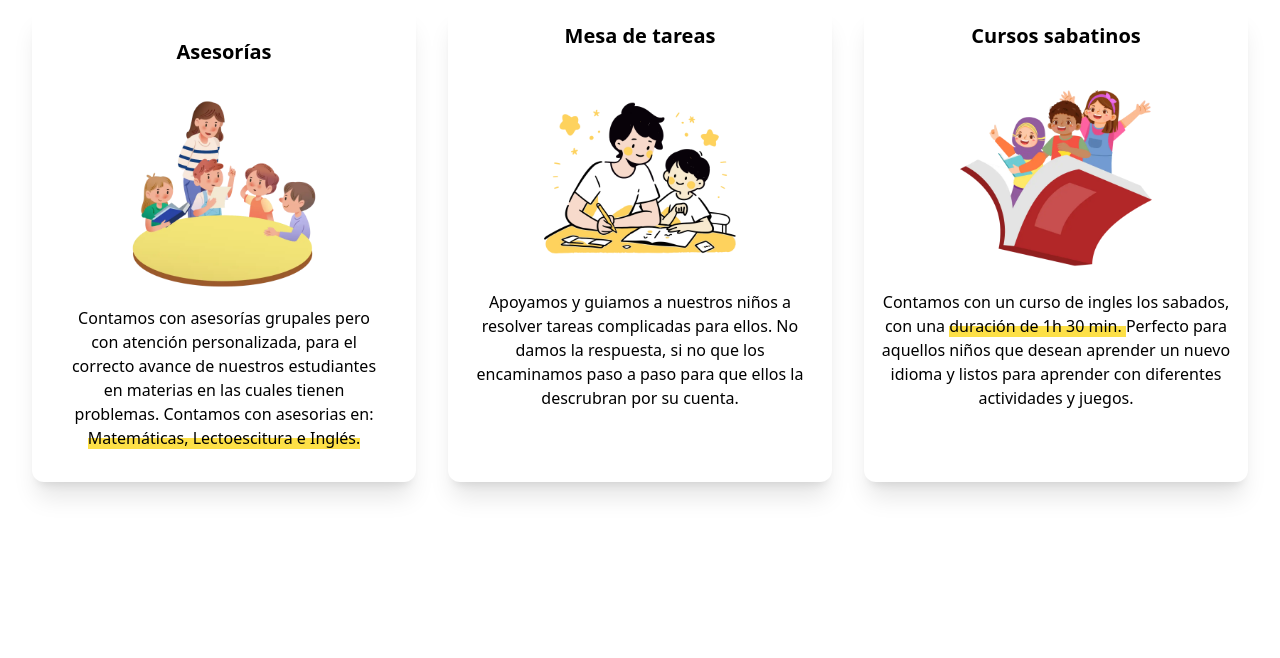
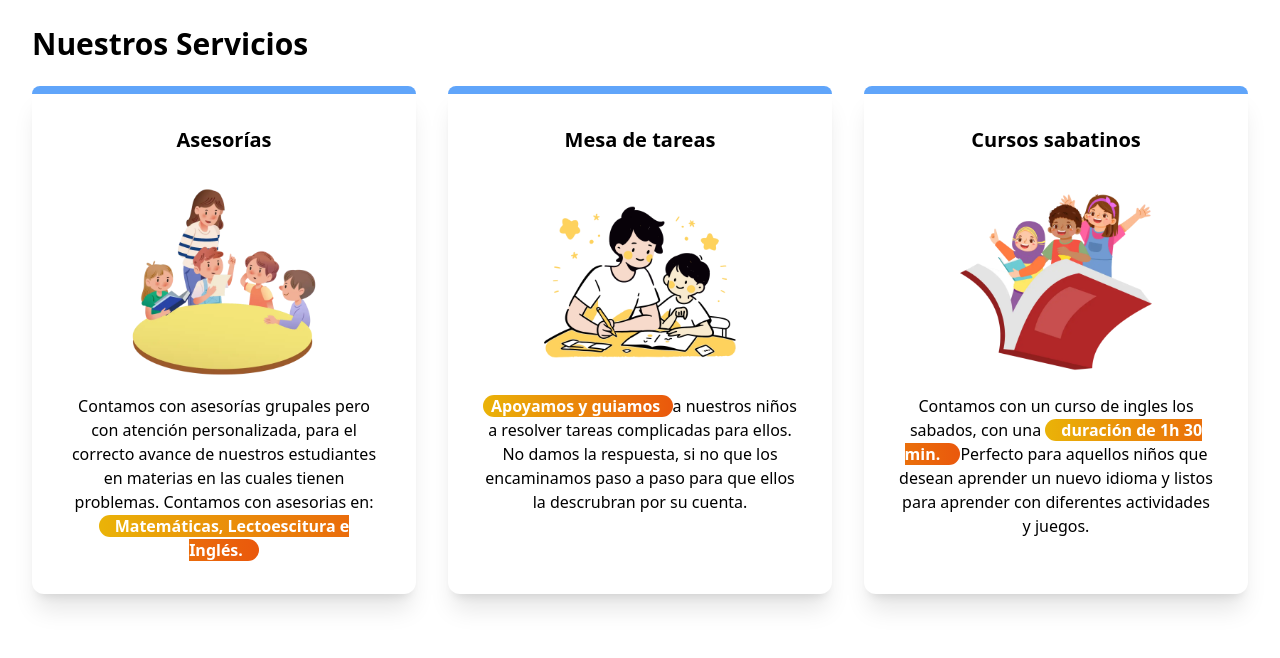
Before and after one commit to AndresUg98/tailwindPrueba, a website: page index.html in a window 1280 px wide. Shown: the part 718-1376 px from the top of the page. Before the commit the page ends 1264 px from the top, so only its background shows below. Drawn offline with Linux system fonts and the light colour scheme.

Commit message:
Adding styles to nuestros servicios section

```diff
--- a/index.html
+++ b/index.html
@@ -23,11 +23,11 @@
             </ul>
         </nav>
     </header>
-    <section class="relative h-[75vh] bg-cover bg-center " style="background-image: url('/assets/imgs/bg-hero.webp');">
+    <section class="relative h-[85vh] bg-cover bg-center " style="background-image: url('/assets/imgs/bg-hero.webp');">
 
         <div class="absolute inset-0 bg-black opacity-40"></div>
 
-        <div class=" relative container mx-auto flex flex-col px-8  pt-16 ">
+        <div class=" relative container mx-auto flex flex-col px-8  pt-40 ">
             <h1 class="text-5xl text-zinc-300 font-bold  pt-18">Bienvenido al</h1>
             <h1 class="text-6xl font-bold font-paytone " >
                 <span class="text-yellow-500 [-webkit-text-stroke:0.1px_white]" >Centro</span>
@@ -50,35 +50,52 @@
     <section class="container mx-auto px-8 py-16 ">
         <h2 class="text-3xl font-bold mb-6">Nuestros Servicios</h2>
         <div class=" grid  grid-cols-1 md:grid-cols-3 gap-8 ">
-            <div class="bg-white rounded-xl shadow-xl text-center  p-8 ">
+            <div class="bg-white rounded-xl shadow-xl text-center ">
+                <div class="h-2 w-full rounded-t-xl bg-blue-400"></div>
+                <div class="p-8">
                     <h3 class="text-xl font-bold pb-8">Asesorías</h3>
                     <figure class="w-48 h-48 mx-auto mb-4">
                         <img src="./assets/icons/asesoria.webp" alt="" srcset="">
                     </figure>
                     <p class="text-base">
                         Contamos con asesorías grupales pero con atención personalizada, para el correcto avance de nuestros estudiantes en
-                    materias en las cuales tienen problemas. Contamos con asesorias en:
-                    <span class="bg-[linear-gradient(to_top,theme(colors.yellow.300)_50%,transparent_50%)]">
+                        materias en las cuales tienen problemas. Contamos con asesorias en: <br/>
+                        <span class="px-4 text-white font-bold bg-gradient-to-r from-yellow-500 to-orange-600 rounded-xl">
                             Matemáticas, Lectoescitura e Inglés.
                         </span>
                     </p>
                 </div>
-            <div class="bg-white p-4 rounded-xl shadow-xl text-center ">
+
+            </div>
+            <div class="bg-white rounded-xl shadow-xl text-center ">
+                <div class="h-2 w-full rounded-t-xl bg-blue-400"></div>
+                <div class="p-8">
                     <h3 class="text-xl font-bold pb-8">Mesa de tareas</h3>
                     <figure class="w-48 h-48 mx-auto mb-4">
                         <img src="./assets/icons/mesaTareas.webp" alt="" srcset="">
                     </figure>
-                <p class="text-base">Apoyamos y guiamos a nuestros niños a resolver tareas complicadas para ellos. No damos la respuesta, si no que los encaminamos paso a paso para que ellos la descrubran por su cuenta.</p>
+                    <p class="text-base">
+                        <span class="px-2 text-white font-bold bg-gradient-to-r from-yellow-500 to-orange-600 rounded-xl">
+                            Apoyamos y guiamos
+                        </span>
+                        a nuestros niños a resolver tareas complicadas para ellos. No damos la respuesta, si no que los encaminamos paso a paso para que ellos la descrubran por su cuenta.</p>
+
                 </div>
-            <div class="bg-white p-4 rounded-xl shadow-xl text-center ">
+
+            </div>
+            <div class="bg-white rounded-xl shadow-xl text-center ">
+                <div class="h-2 w-full rounded-t-xl bg-blue-400"></div>
+                <div class="p-8">
                     <h3 class="text-xl font-bold pb-8">Cursos sabatinos</h3>
                     <figure class="w-48 h-48 mx-auto mb-4">
                         <img src="./assets/icons/cursos.webp" alt="" srcset="">
                     </figure>
                     <p class="text-base">Contamos con un curso de ingles los sabados, con una
-                    <span class="bg-[linear-gradient(to_top,theme(colors.yellow.300)_50%,transparent_50%)]"> duración de 1h 30 min. </span>
+                        <span class="px-4 text-white font-bold bg-gradient-to-r from-yellow-500 to-orange-600 rounded-xl"> duración de 1h 30 min. </span>
                         Perfecto para aquellos niños que desean aprender un nuevo idioma y listos para aprender con diferentes actividades y juegos.
                     </p>
+                </div>
+
             </div>
 
 
```
Also changed, not shown: styles.css. Lines whose indentation alone changed are shown as unchanged.
